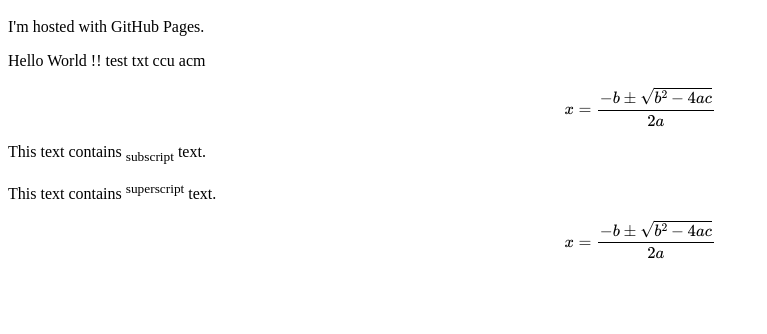
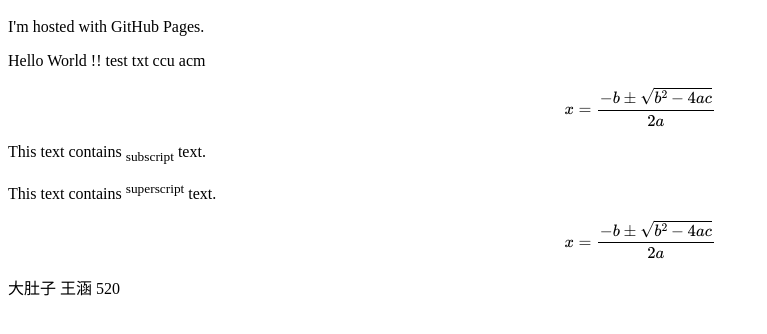
Before and after one commit to Jinde-Derrick/test-pages, a plain HTML site: page index.html in a window 1280 px wide. Shown: the part 120-454 px from the top of the page, without its empty margins (0-767 px from the left). Drawn offline with nearby package versions, Linux system fonts and the light colour scheme; some packages are replaced by stand-ins of ours.

Commit message:
Update index.html

```diff
--- a/index.html
+++ b/index.html
@@ -34,7 +34,8 @@
 
 	$$x=\frac { -b\pm \sqrt { { b }^{ 2 }-4ac } }{ 2a }$$
 
+	大肚子 王涵 520
+
 </body>
 
-
 </html>
```
